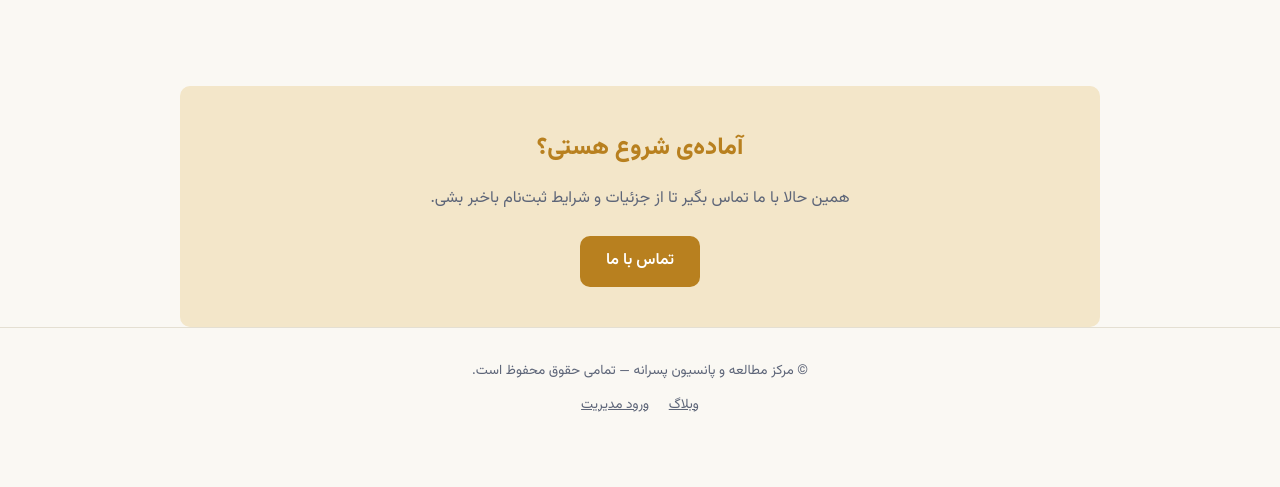
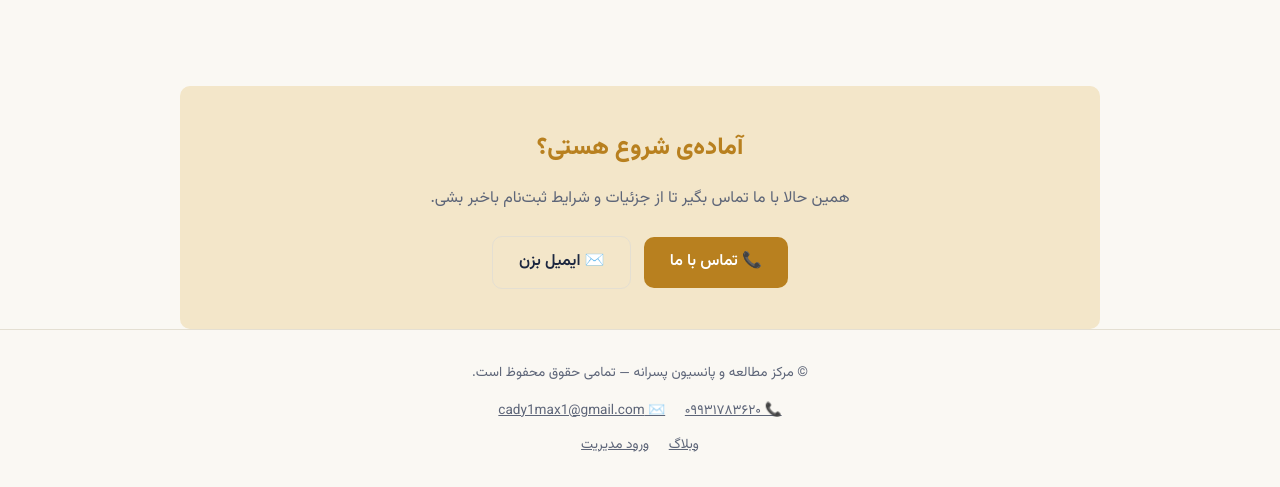
Before and after one commit to jamshidfakhri/Myfirstweb, a Flask app: page / in a window 1280 px wide. Shown: the part 1138-1625 px from the top of the page. Before the commit the page ends 1550 px from the top, so only its background shows below. Run offline with Flask 3, Linux system fonts and the light colour scheme.

Commit message:
Update home.html

```diff
--- a/templates/home.html
+++ b/templates/home.html
@@ -98,12 +98,17 @@ footer{text-align:center;padding:30px 20px;color:var(--mute);font-size:.85rem;bo
   <section class="cta-band" id="contact">
     <h2>آماده‌ی شروع هستی؟</h2>
     <p>همین حالا با ما تماس بگیر تا از جزئیات و شرایط ثبت‌نام باخبر بشی.</p>
-    <a href="tel:+989123456789" class="btn">تماس با ما</a>
+    <a href="tel:+989931783620" class="btn">📞 تماس با ما</a>
+    <a href="mailto:cady1max1@gmail.com" class="btn ghost">✉️ ایمیل بزن</a>
   </section>
 </main>
 
 <footer>
   <div>© مرکز مطالعه و پانسیون پسرانه — تمامی حقوق محفوظ است.</div>
+  <div style="margin-top:12px;">
+    <a href="tel:+989931783620" style="color:var(--mute);margin:0 8px;">📞 ۰۹۹۳۱۷۸۳۶۲۰</a>
+    <a href="mailto:cady1max1@gmail.com" style="color:var(--mute);margin:0 8px;">✉️ cady1max1@gmail.com</a>
+  </div>
   <div style="margin-top:8px;">
     <a href="/blog" style="color:var(--mute);margin:0 8px;">وبلاگ</a>
     <a href="/admin/login" style="color:var(--mute);margin:0 8px;">ورود مدیریت</a>
```
